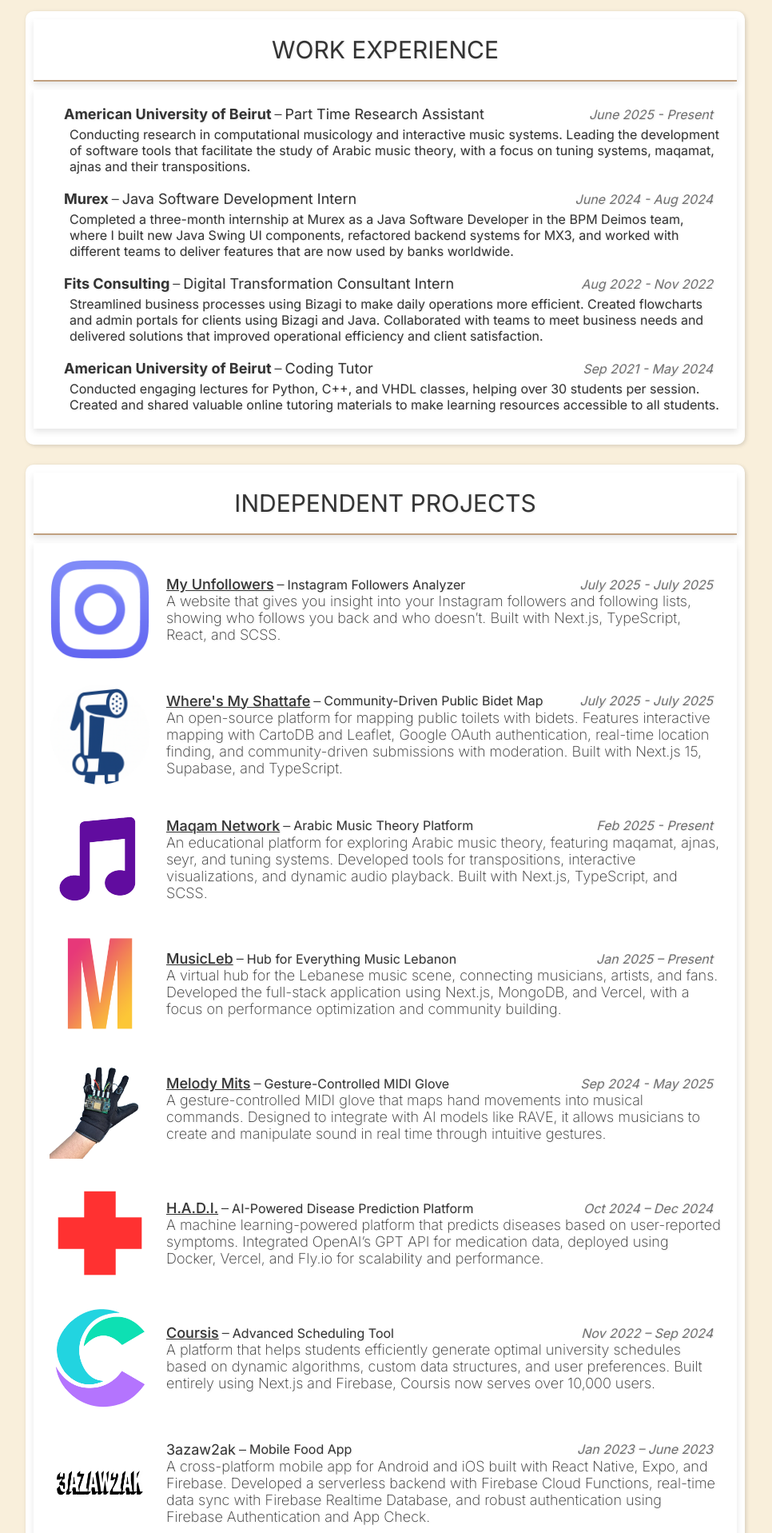
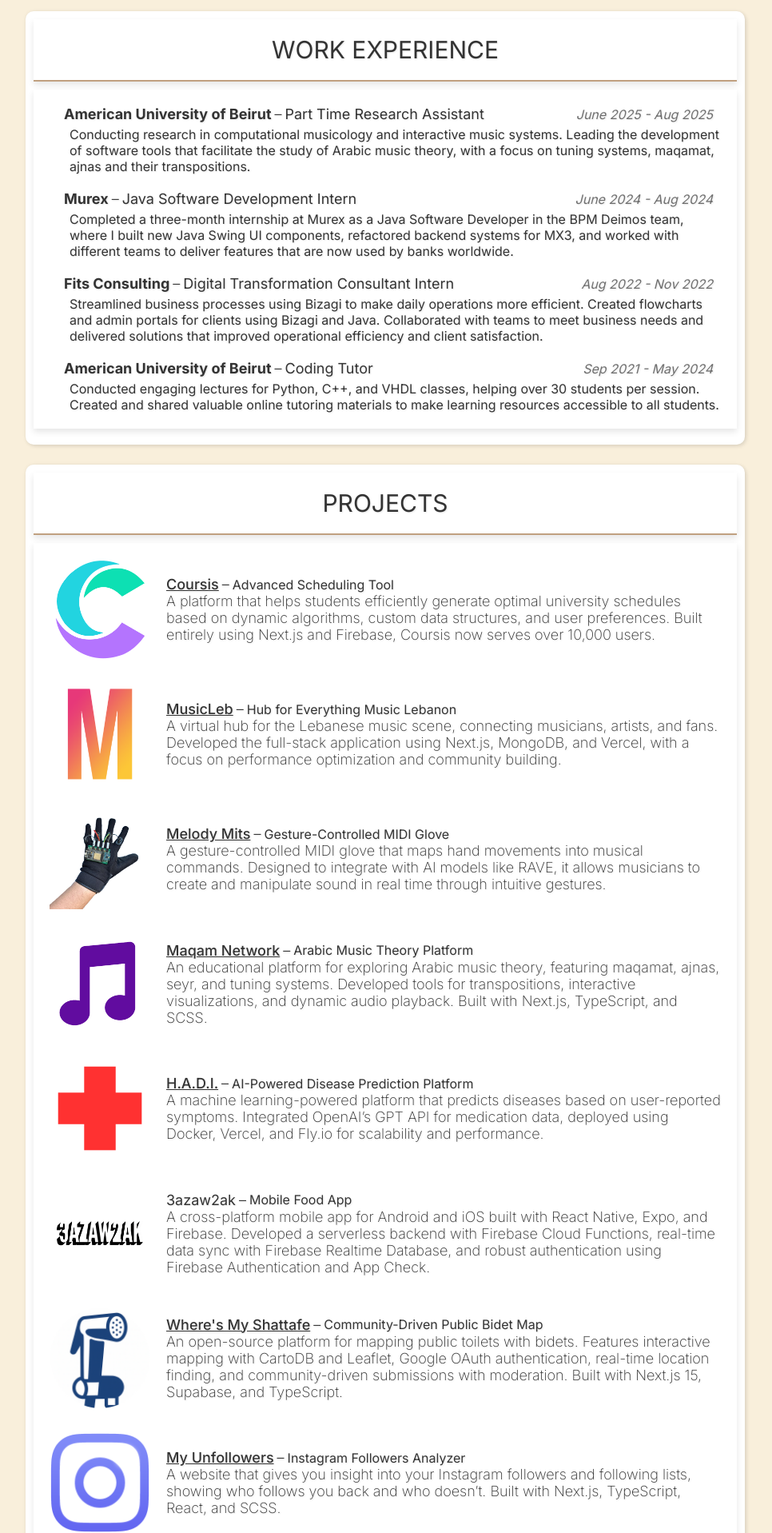
Before and after one commit to Ibrahim-ElKhansa/personal-website, a Next.js app: page / in a window 1280 px wide. Shown: the part 880-2797 px from the top of the page at 80% size, without its empty margins (158-1124 px from the left). Built offline with nearby package versions, Linux system fonts and the light colour scheme; some icons are missing.

Commit message:
added github link + added duration information + removed period information

```diff
--- a/src/app/globals.scss
+++ b/src/app/globals.scss
@@ -126,6 +126,7 @@
     align-items: center;
     gap: 10px;
     margin-top: 10px;
+    flex-wrap: wrap;
 
     & a {
       width: fit-content;
@@ -139,6 +140,7 @@
       border-radius: 4px;
       font-weight: 400;
       height: 30px;
+      flex-shrink: 0;
     }
   }
 }
@@ -465,9 +467,12 @@
 
     &__line-4 {
       gap: 6px;
+      justify-content: center;
+      flex-wrap: wrap;
 
       & a {
         font-size: 14px;
+        padding: 4px 8px;
       }
     }
   }
@@ -617,11 +622,12 @@
 
     &__line-4 {
       justify-content: center;
-
       gap: 4px;
+      flex-wrap: wrap;
 
       & a {
         font-size: 12px;
+        padding: 3px 6px;
 
         & svg {
           font-size: 16px;
--- a/src/app/page.tsx
+++ b/src/app/page.tsx
@@ -1,4 +1,5 @@
 import LinkedInIcon from "@mui/icons-material/LinkedIn";
+import GitHubIcon from "@mui/icons-material/GitHub";
 import EmailIcon from "@mui/icons-material/Email";
 import Image, { StaticImageData } from "next/image";
 import ProfilePic from "@/../public/profile-pic.png";
@@ -35,7 +36,7 @@
   description: string;
   link: string;
   image: StaticImageData;
-  period: string;
+  duration: number;
 }
 
 export default function HomePage() {
@@ -45,7 +46,7 @@
     {
       company: "American University of Beirut",
       role: "Part Time Research Assistant",
-      period: "June 2025 - Present",
+      period: "June 2025 - Aug 2025",
       description:
         "Conducting research in computational musicology and interactive music systems. Leading the development of software tools that facilitate the study of Arabic music theory, with a focus on tuning systems, maqamat, ajnas and their transpositions.",
     },
@@ -74,13 +75,58 @@
 
   const projects: Project[] = [
     {
-      title: "My Unfollowers",
-      subTitle: "Instagram Followers Analyzer",
+      title: "Coursis",
+      subTitle: "Advanced Scheduling Tool",
       description:
-        "A website that gives you insight into your Instagram followers and following lists, showing who follows you back and who doesn’t. Built with Next.js, TypeScript, React, and SCSS.",
-      link: "https://my-unfollowers.vercel.app/",
-      image: MyUnfollowersImage,
-      period: "July 2025 - July 2025",
+        "A platform that helps students efficiently generate optimal university schedules based on dynamic algorithms, custom data structures, and user preferences. Built entirely using Next.js and Firebase, Coursis now serves over 10,000 users.",
+      link: "https://coursis.org",
+      image: CoursisImage,
+      duration: 42,
+    },
+    {
+      title: "MusicLeb",
+      subTitle: "Hub for Everything Music Lebanon",
+      description:
+        "A virtual hub for the Lebanese music scene, connecting musicians, artists, and fans. Developed the full-stack application using Next.js, MongoDB, and Vercel, with a focus on performance optimization and community building.",
+      link: "https://www.musicleb.com",
+      image: MusiclebImage,
+      duration: 30,
+    },
+    {
+      title: "Melody Mits",
+      subTitle: "Gesture-Controlled MIDI Glove",
+      description:
+        "A gesture-controlled MIDI glove that maps hand movements into musical commands. Designed to integrate with AI models like RAVE, it allows musicians to create and manipulate sound in real time through intuitive gestures.",
+      link: "https://github.com/Ibrahim-ElKhansa/melody-mits",
+      image: MelodyMitsImage,
+      duration: 26,
+    },
+    {
+      title: "Maqam Network",
+      subTitle: "Arabic Music Theory Platform",
+      description:
+        "An educational platform for exploring Arabic music theory, featuring maqamat, ajnas, seyr, and tuning systems. Developed tools for transpositions, interactive visualizations, and dynamic audio playback. Built with Next.js, TypeScript, and SCSS.",
+      link: "https://arabic-maqam-network.vercel.app/",
+      image: MaqamNetwork,
+      duration: 25,
+    },
+    {
+      title: "H.A.D.I.",
+      subTitle: "AI-Powered Disease Prediction Platform",
+      description:
+        "A machine learning-powered platform that predicts diseases based on user-reported symptoms. Integrated OpenAI’s GPT API for medication data, deployed using Docker, Vercel, and Fly.io for scalability and performance.",
+      link: "https://hadi-online-doctor.vercel.app",
+      image: HadiImage,
+      duration: 12,
+    },
+    {
+      title: "3azaw2ak",
+      subTitle: "Mobile Food App",
+      description:
+        "A cross-platform mobile app for Android and iOS built with React Native, Expo, and Firebase. Developed a serverless backend with Firebase Cloud Functions, real-time data sync with Firebase Realtime Database, and robust authentication using Firebase Authentication and App Check.",
+      link: "",
+      image: AazawaakImage,
+      duration: 10,
     },
     {
       title: "Where's My Shattafe",
@@ -89,61 +135,16 @@
         "An open-source platform for mapping public toilets with bidets. Features interactive mapping with CartoDB and Leaflet, Google OAuth authentication, real-time location finding, and community-driven submissions with moderation. Built with Next.js 15, Supabase, and TypeScript.",
       link: "https://wheres-my-shattafe.vercel.app",
       image: WheresMyShattafeImage,
-      period: "July 2025 - July 2025",
+      duration: 2,
     },
     {
-      title: "Maqam Network",
-      subTitle: "Arabic Music Theory Platform",
+      title: "My Unfollowers",
+      subTitle: "Instagram Followers Analyzer",
       description:
-        "An educational platform for exploring Arabic music theory, featuring maqamat, ajnas, seyr, and tuning systems. Developed tools for transpositions, interactive visualizations, and dynamic audio playback. Built with Next.js, TypeScript, and SCSS.",
-      link: "https://arabic-maqam-network.vercel.app/",
-      image: MaqamNetwork,
-      period: "Feb 2025 - Present",
-    },
-    {
-      title: "MusicLeb",
-      subTitle: "Hub for Everything Music Lebanon",
-      description:
-        "A virtual hub for the Lebanese music scene, connecting musicians, artists, and fans. Developed the full-stack application using Next.js, MongoDB, and Vercel, with a focus on performance optimization and community building.",
-      link: "https://www.musicleb.com",
-      image: MusiclebImage,
-      period: "Jan  2025 – Present",
-    },
-    {
-      title: "Melody Mits",
-      subTitle: "Gesture-Controlled MIDI Glove",
-      description:
-        "A gesture-controlled MIDI glove that maps hand movements into musical commands. Designed to integrate with AI models like RAVE, it allows musicians to create and manipulate sound in real time through intuitive gestures.",
-      link: "https://github.com/Ibrahim-ElKhansa/melody-mits",
-      image: MelodyMitsImage,
-      period: "Sep 2024 - May 2025",
-    },
-    {
-      title: "H.A.D.I.",
-      subTitle: "AI-Powered Disease Prediction Platform",
-      description:
-        "A machine learning-powered platform that predicts diseases based on user-reported symptoms. Integrated OpenAI’s GPT API for medication data, deployed using Docker, Vercel, and Fly.io for scalability and performance.",
-      link: "https://hadi-online-doctor.vercel.app",
-      image: HadiImage,
-      period: "Oct 2024 – Dec 2024",
-    },
-    {
-      title: "Coursis",
-      subTitle: "Advanced Scheduling Tool",
-      description:
-        "A platform that helps students efficiently generate optimal university schedules based on dynamic algorithms, custom data structures, and user preferences. Built entirely using Next.js and Firebase, Coursis now serves over 10,000 users.",
-      link: "https://coursis.org",
-      image: CoursisImage,
-      period: "Nov 2022 – Sep 2024",
-    },
-    {
-      title: "3azaw2ak",
-      subTitle: "Mobile Food App",
-      description:
-        "A cross-platform mobile app for Android and iOS built with React Native, Expo, and Firebase. Developed a serverless backend with Firebase Cloud Functions, real-time data sync with Firebase Realtime Database, and robust authentication using Firebase Authentication and App Check.",
-      link: "",
-      image: AazawaakImage,
-      period: "Jan 2023 – June 2023",
+        "A website that gives you insight into your Instagram followers and following lists, showing who follows you back and who doesn’t. Built with Next.js, TypeScript, React, and SCSS.",
+      link: "https://my-unfollowers.vercel.app/",
+      image: MyUnfollowersImage,
+      duration: 1.5,
     }
   ];
 
@@ -175,6 +176,10 @@
               <a href={"https://www.linkedin.com/in/ibrahimelkhansa/"} target="_blank" rel="noopener noreferrer">
                 <LinkedInIcon />
                 LinkedIn
+              </a>
+              <a href={"https://github.com/Ibrahim-ElKhansa"} target="_blank" rel="noopener noreferrer">
+                <GitHubIcon />
+                GitHub
               </a>
               <a href={"/IbrahimElKhansaCV.pdf"} download="IbrahimElKhansaCV.pdf">
                 Download My CV
@@ -216,7 +221,7 @@
         </div>
       </section>
       <section className="infoContainer">
-        <h2 className="title">Independent Projects</h2>
+        <h2 className="title">Projects</h2>
         <div className="projects">
           {projects.map((project, index) => (
             <div className="project" key={index}>
@@ -237,7 +242,6 @@
                     </h3>
                     <span className="projectSubTitle">{project.subTitle}</span>
                   </span>
-                  <span className="projectInformation__line-1__period">{project.period}</span>
                 </div>
                 <p className="projectInformation__line-2">{project.description}</p>
               </div>
```
